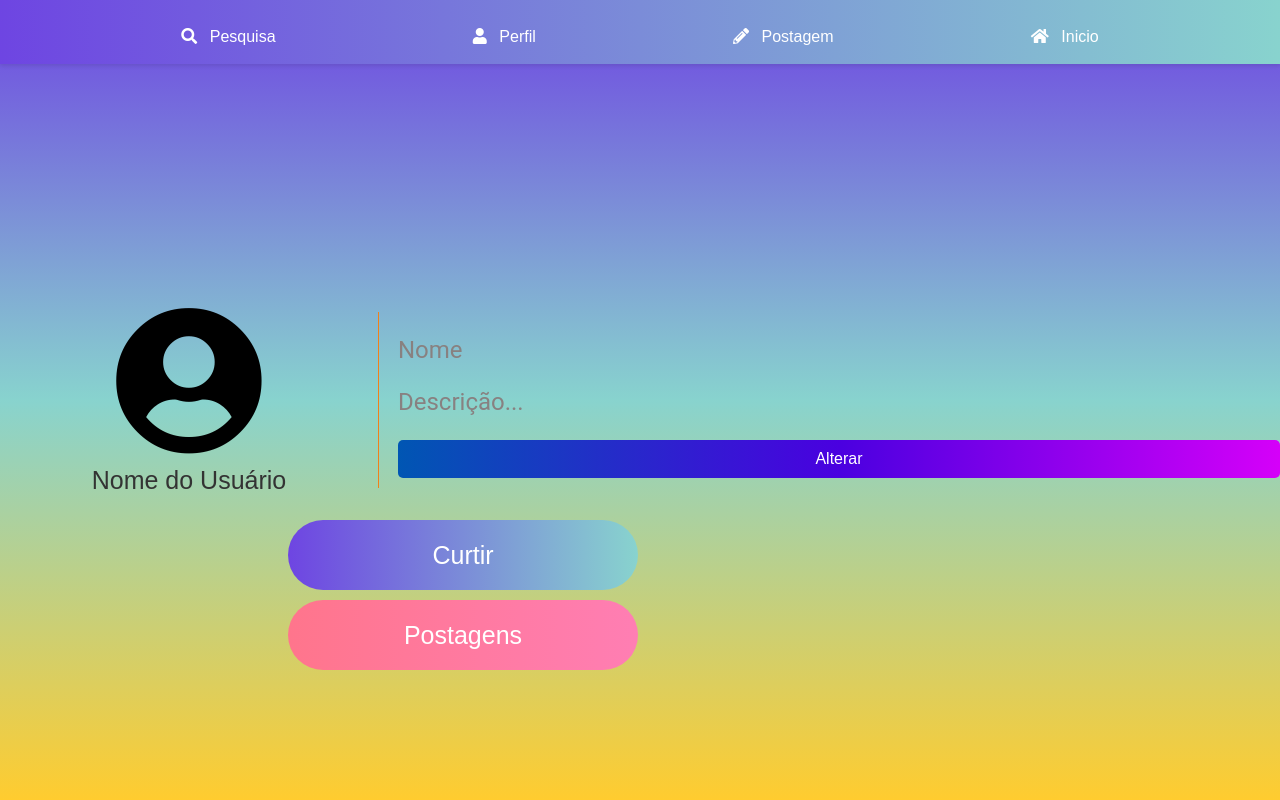
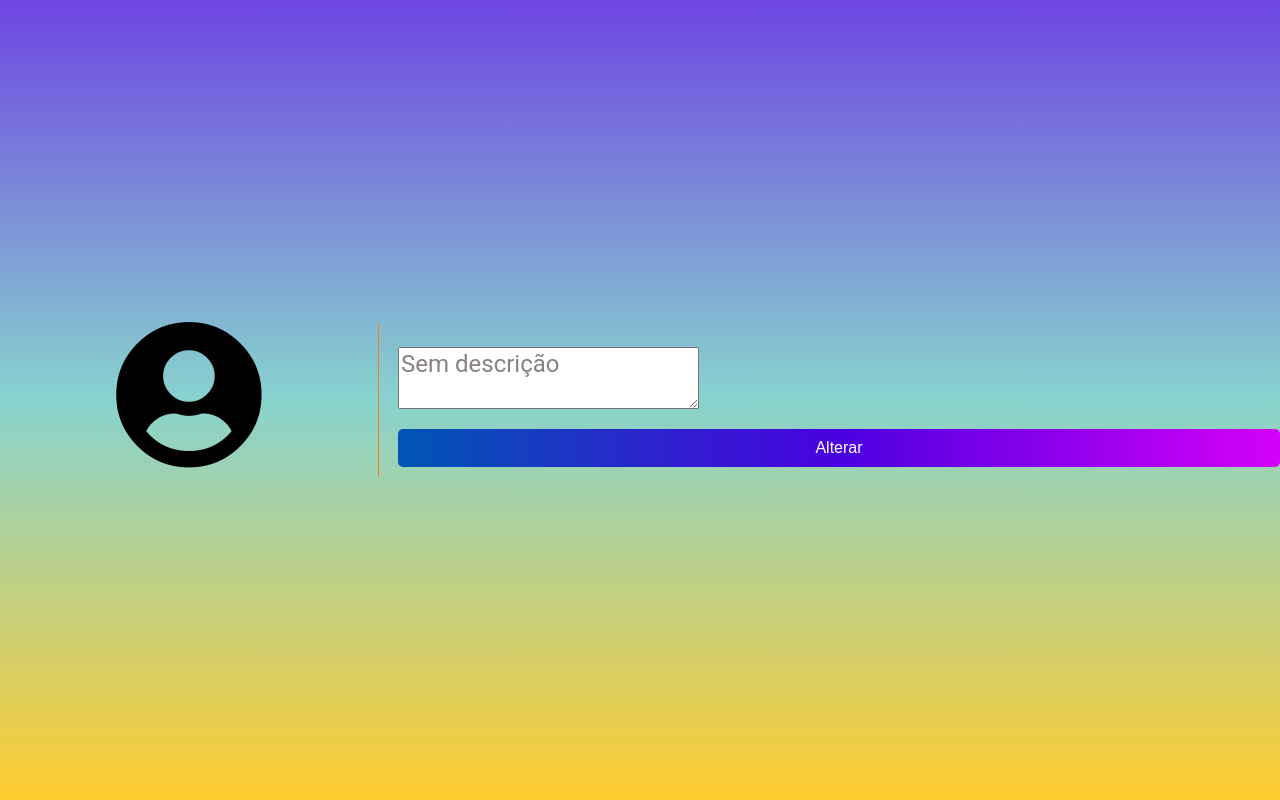
Before and after one commit to gustavorodriDEV/WebProejct, a PHP site: page /perfil.php in a window 1280 px wide. Run offline with PHP 8.4, Linux system fonts and the light colour scheme; the visitor is signed in with stand-in values (Sample User, id 1); tables that the repository leaves empty or names only in its code hold one stand-in row (values such as "Sample post"); some libraries are stand-ins or nearby versions.

Commit message:
perfil adicionado

```diff
--- a/autenticacao.php
+++ b/autenticacao.php
@@ -15,6 +15,7 @@
             exit();
         }
         error_log("Usuário logado: " . $_SESSION['username']);
+        define('USERNAME', $_SESSION['username']);  // Define a constante após a autenticação
     }
 
     public static function setUser($username) {
@@ -38,12 +39,5 @@
             return null;
         }
     }
-
-    public static function logout() {
-        self::iniciarSessao();
-        session_unset();
-        session_destroy();
-        error_log("Sessão destruída e usuário deslogado.");
-    }
 }
 ?>
--- a/nbproject/private/private.xml
+++ b/nbproject/private/private.xml
@@ -3,10 +3,12 @@
     <editor-bookmarks xmlns="http://www.netbeans.org/ns/editor-bookmarks/2" lastBookmarkId="0"/>
     <open-files xmlns="http://www.netbeans.org/ns/projectui-open-files/2">
         <group>
+            <file>file:/C:/xampp/htdocs/webProject/login.php</file>
             <file>file:/C:/xampp/htdocs/webProject/InsereComentario.php</file>
+            <file>file:/C:/xampp/htdocs/webProject/login.html</file>
             <file>file:/C:/xampp/htdocs/webProject/Feed.php</file>
+            <file>file:/C:/xampp/htdocs/webProject/novaPostagem.php</file>
             <file>file:/C:/xampp/htdocs/webProject/comments_page.php</file>
-            <file>file:/C:/xampp/htdocs/webProject/index.php</file>
         </group>
     </open-files>
 </project-private>
--- a/perfil.php
+++ b/perfil.php
@@ -1,9 +1,34 @@
 <?php
 require_once 'autenticacao.php';
 autenticacao::checkLogin();
+$nomeUsuario = autenticacao::getUsername();
 
-include 'navBar.php';
-echo $GLOBALS['navbar']; // Aqui, use 'navbar' ao invés de 'navBar'
+$conn = new mysqli('localhost', 'root', '', 'webPro');
+if ($conn->connect_error) {
+    die("Falha na conexão: " . $conn->connect_error);
+}
+
+// Atualização da biografia se houver uma requisição POST
+if ($_SERVER['REQUEST_METHOD'] == 'POST') {
+    $novaBiografia = $_POST['biografia'] ?: 'Sem descrição';  // Se vazio, retorna 'Sem descrição'
+    $stmt = $conn->prepare("UPDATE perfilusuario SET biografia = ? WHERE nomecompleto = ?");
+    $stmt->bind_param("ss", $novaBiografia, $nomeUsuario);
+    $stmt->execute();
+    $stmt->close();
+    // Recarrega a página para refletir as mudanças imediatamente
+    header("Refresh:0");
+}
+
+// Buscar os dados do usuário
+$stmt = $conn->prepare("SELECT nomecompleto, email, biografia, localizacao FROM perfilusuario WHERE nomecompleto = ?");
+$stmt->bind_param("s", $nomeUsuario);
+$stmt->execute();
+$stmt->bind_result($nomecompleto, $email, $biografia, $localizacao);
+$stmt->fetch();
+$stmt->close();
+$conn->close();
+
+$biografia = $biografia ?: 'Sem descrição';  // Exibe 'Sem descrição' se biografia for vazia
 ?>
 
 <!DOCTYPE html>
@@ -18,31 +43,19 @@
 <body>
     <div class="avatar" onclick="window.location.href = 'avatarPerfil.html';">
         <i class="fas fa-user-circle avatar-icon" style="font-size: 150px;"></i>
-            <div class="user-name">Nome do Usuário</div>
+        <div class="user-name"><?php echo htmlspecialchars($nomecompleto); ?></div>
     </div>
 
     <div class="info-container">
         <div class="line-separator"></div>
         <div class="name-description">
-                <p id="userNameDisplay" class="placeholder-text">Nome</p>
-                <p id="userDescriptionDisplay" class="placeholder-text">Descrição...</p>
-                <button id="openModalButton">Alterar</button>
-            </div>
-        </div>
-        <div class="line-separator2"></div>
-        <div class="postsLike">
-            <button class="buttonlike">Curtir</button>
-            <button class="buttonposts">Postagens</button>
-        </div>
-
-        <div id="infoModal" class="modal">
-            <div class="modal-content">
-                <span class="close">&times;</span>
-                <label for="modalName">Nome:</label>
-                <input type="text" id="modalName" name="modalName"><br>
-                <label for="modalDescription">Descrição:</label>
-                <textarea id="modalDescription" name="modalDescription"></textarea><br>
-                <button id="submitInfo">Adicionar</button>
+            <p id="userNameDisplay" class="placeholder-text"><?php echo htmlspecialchars($nomecompleto); ?></p>
+            <p id="userEmailDisplay" class="placeholder-text"><?php echo htmlspecialchars($email); ?></p>
+            <form method="POST" action="">
+                <textarea id="userDescriptionDisplay" name="biografia" class="placeholder-text"><?php echo htmlspecialchars($biografia); ?></textarea>
+                <p id="userLocationDisplay" class="placeholder-text"><?php echo htmlspecialchars($localizacao); ?></p>
+                <button type="submit" id="openModalButton">Alterar</button>
+            </form>
         </div>
     </div>
 
```
Also changed, not shown: updateBio.php (added, +25 -0 lines). Lines whose indentation alone changed are shown as unchanged.
